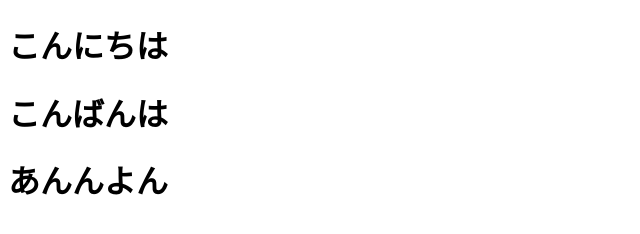
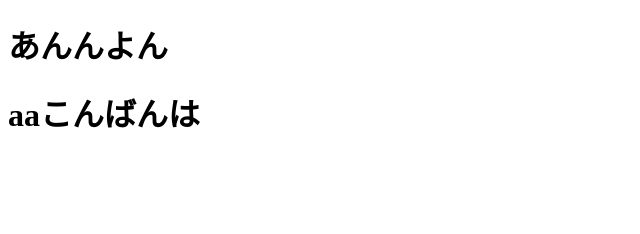
Before and after one commit to teyang39/test, a plain HTML site: page index.html in a window 1280 px wide. Shown: the whole page, without its empty margins (0-640 px from the left). Drawn offline with Linux system fonts and the light colour scheme.

Commit message:
Merge branch 'conflict_test' into merge/test

```diff
--- a/index.html
+++ b/index.html
@@ -7,8 +7,7 @@
   <title>develop</title>
 </head>
 <body>
-  <h1>こんにちは</h1>
-  <h1>こんばんは</h1>
   <h1>あんんよん</h1>
+  <h1>aaこんばんは</h1>
 </body>
 </html>
```
